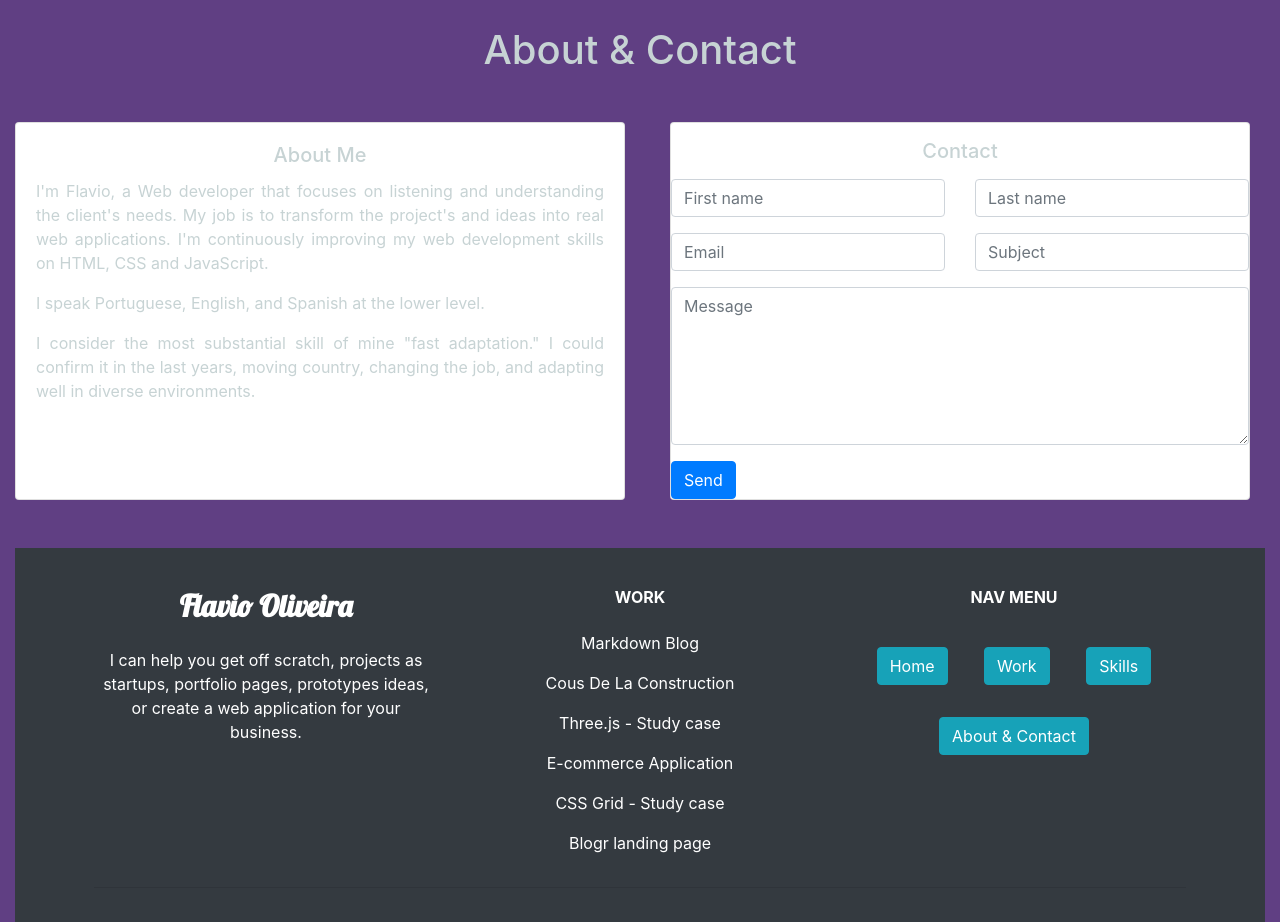
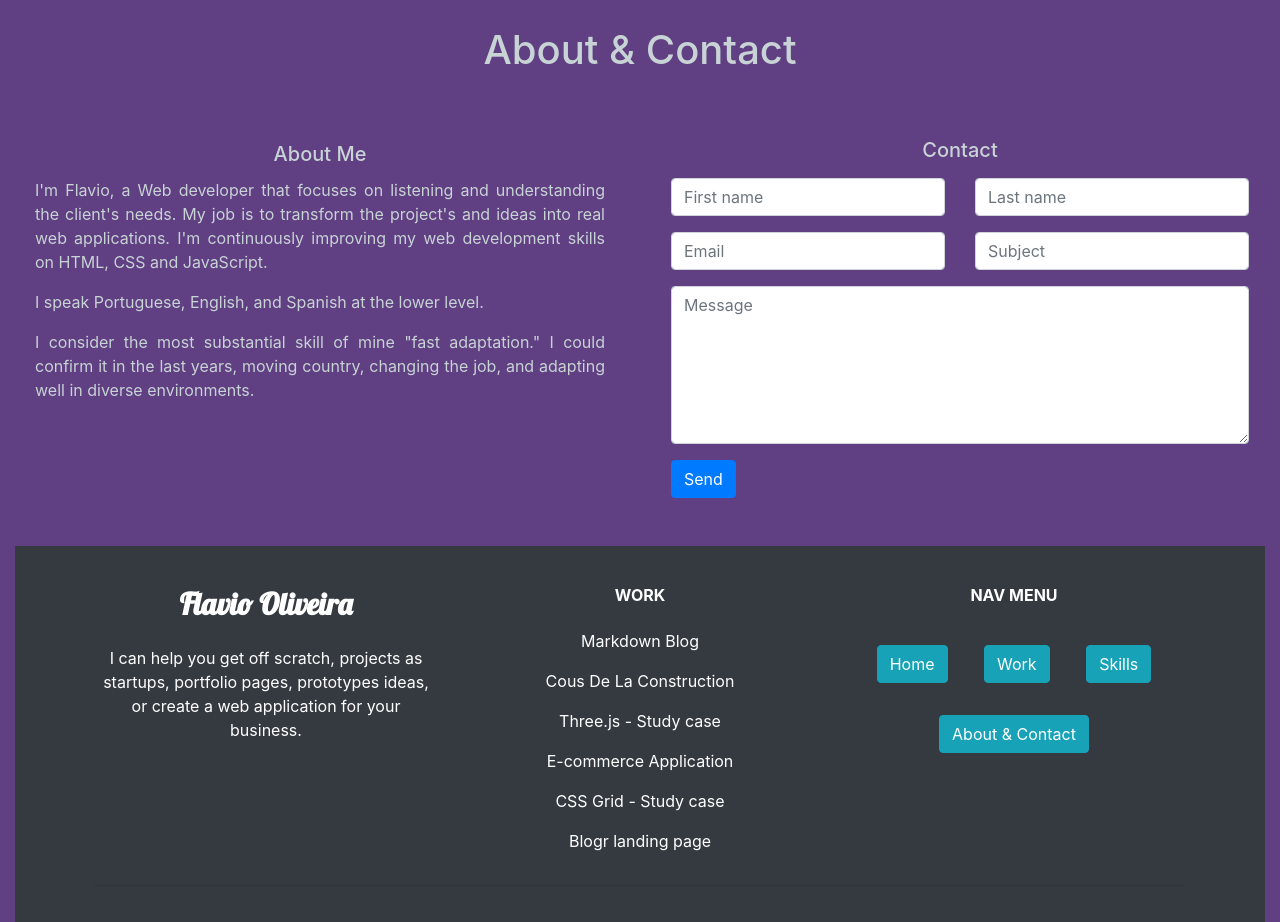
Before and after one commit to fl4viooliveira/Bootstrap-Portfolio, a plain HTML site: page index.html in a window 1280 px wide. Shown: the part 2440-3362 px from the top of the page. Drawn offline with nearby package versions, Linux system fonts and the light colour scheme.

Commit message:
Remove background from About & Contact

```diff
--- a/index.html
+++ b/index.html
@@ -194,7 +194,7 @@
     <h1 class="text-center my-5">About & Contact</h1>
     <div class="row">
       <div class="col-md-6 d-flex justify-content-center">
-        <div class="card">
+        <div class="card bg-transparent border-0">
           <div class="card-body">
             <h5 class="card-title text-center">
               About Me
@@ -216,7 +216,7 @@
       </div>
 
       <div class="col-md-6 d-flex justify-content-center">
-        <div class="card">
+        <div class="card bg-transparent border-0">
           <h5 class="card-title text-center my-3">
             Contact
           </h5>
```
